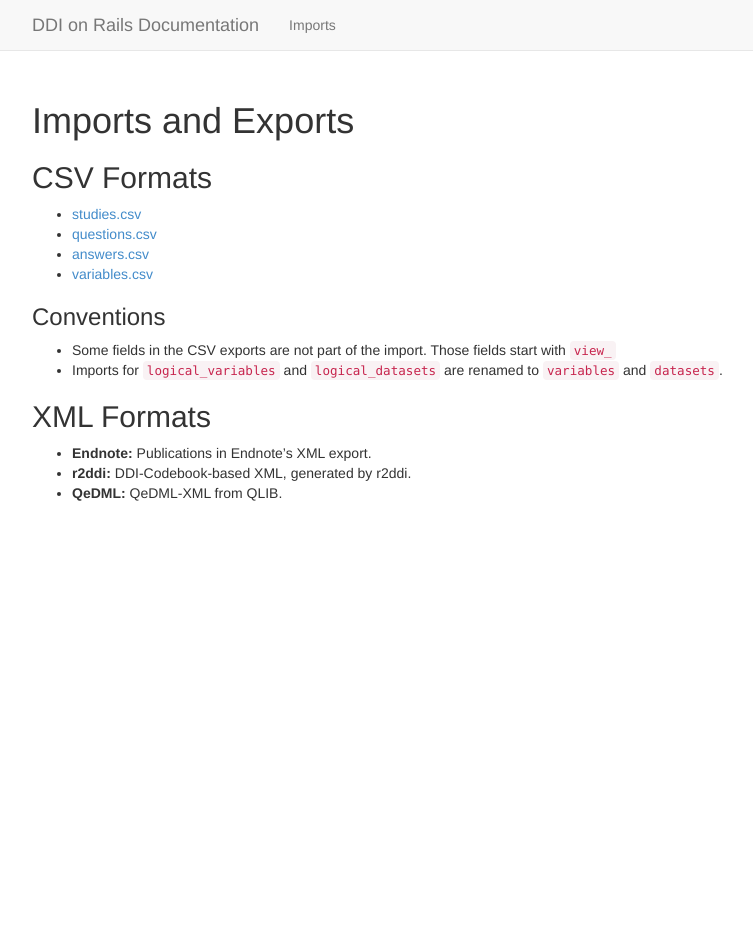
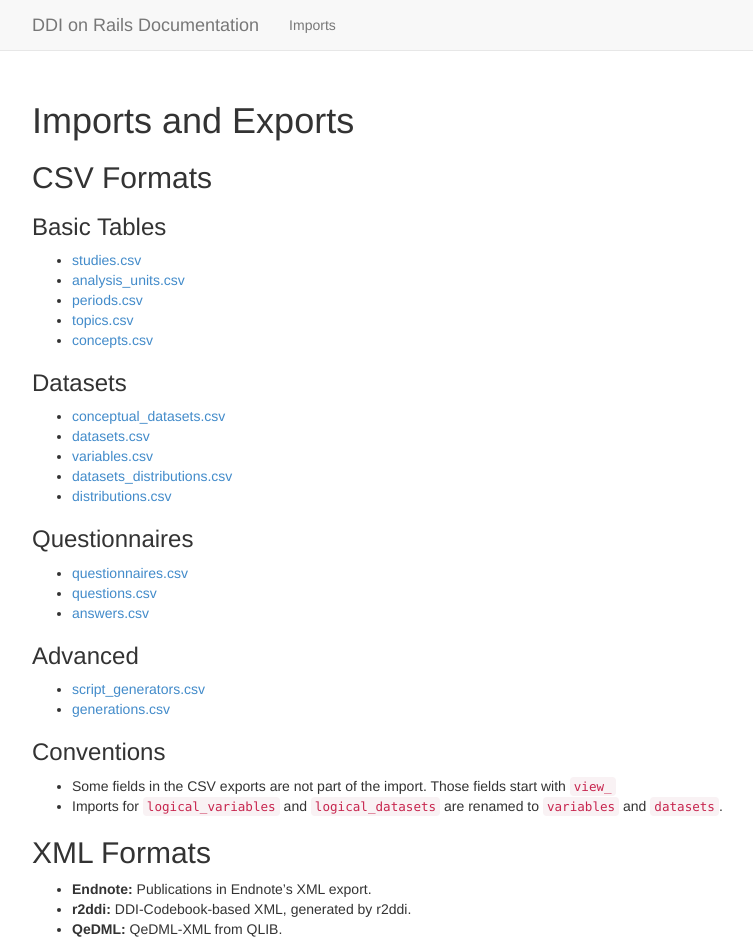
Before and after one commit to ddionrails/ddionrails.github.io, a Jekyll site: the page built from imports/index.markdown, in a window 1280 px wide. Shown: the whole page, without its empty margins (38-791 px from the left). Built offline with Jekyll 4.4.1, drawn with Linux system fonts in a browser that asks for light colours; Markdown is read by kramdown in place of the engine named in the settings; before the commit the page ends 900 px from its top, so only the background shows below that.

Commit message:
Add all CSV formats

```diff
--- a/imports/index.markdown
+++ b/imports/index.markdown
@@ -9,10 +9,28 @@ Imports and Exports
 CSV Formats
 -----------
 
+### Basic Tables
 * [studies.csv](studies_csv.html)
+* [analysis_units.csv](analysis_units_csv.html)
+* [periods.csv](periods_csv.html)
+* [topics.csv](topics_csv.html)
+* [concepts.csv](concepts_csv.html)
+
+### Datasets
+* [conceptual_datasets.csv](conceptual_datasets.html)
+* [datasets.csv](datasets.html)
+* [variables.csv](variables_csv.html)
+* [datasets_distributions.csv](datasets_distributions_csv.html)
+* [distributions.csv](distributions_csv.html)
+
+### Questionnaires
+* [questionnaires.csv](questionnaires_csv.html)
 * [questions.csv](questions_csv.html)
 * [answers.csv](answers_csv.html)
-* [variables.csv](variables_csv.html)
+
+### Advanced
+* [script_generators.csv](script_generators_csv.html)
+* [generations.csv](generations_csv.html)
 
 ### Conventions
 * Some fields in the CSV exports are not part of the import.
```
Also changed, not shown: imports/analysis_units_csv.markdown (added, +14 -0 lines), imports/concepts_csv.markdown (added, +15 -0 lines), imports/conceptual_datasets_csv.markdown (added, +14 -0 lines), imports/datasets_csv.markdown (added, +18 -0 lines), imports/datasets_distributions_csv.markdown (added, +15 -0 lines), imports/distributions_csv.markdown (added, +16 -0 lines), imports/generations_csv.markdown (added, +19 -0 lines), imports/periods_csv.markdown (added, +14 -0 lines), imports/questionnaires_csv.markdown (added, +17 -0 lines), imports/script_generators_csv.markdown (added, +16 -0 lines), imports/topics_csv.markdown (added, +15 -0 lines).
